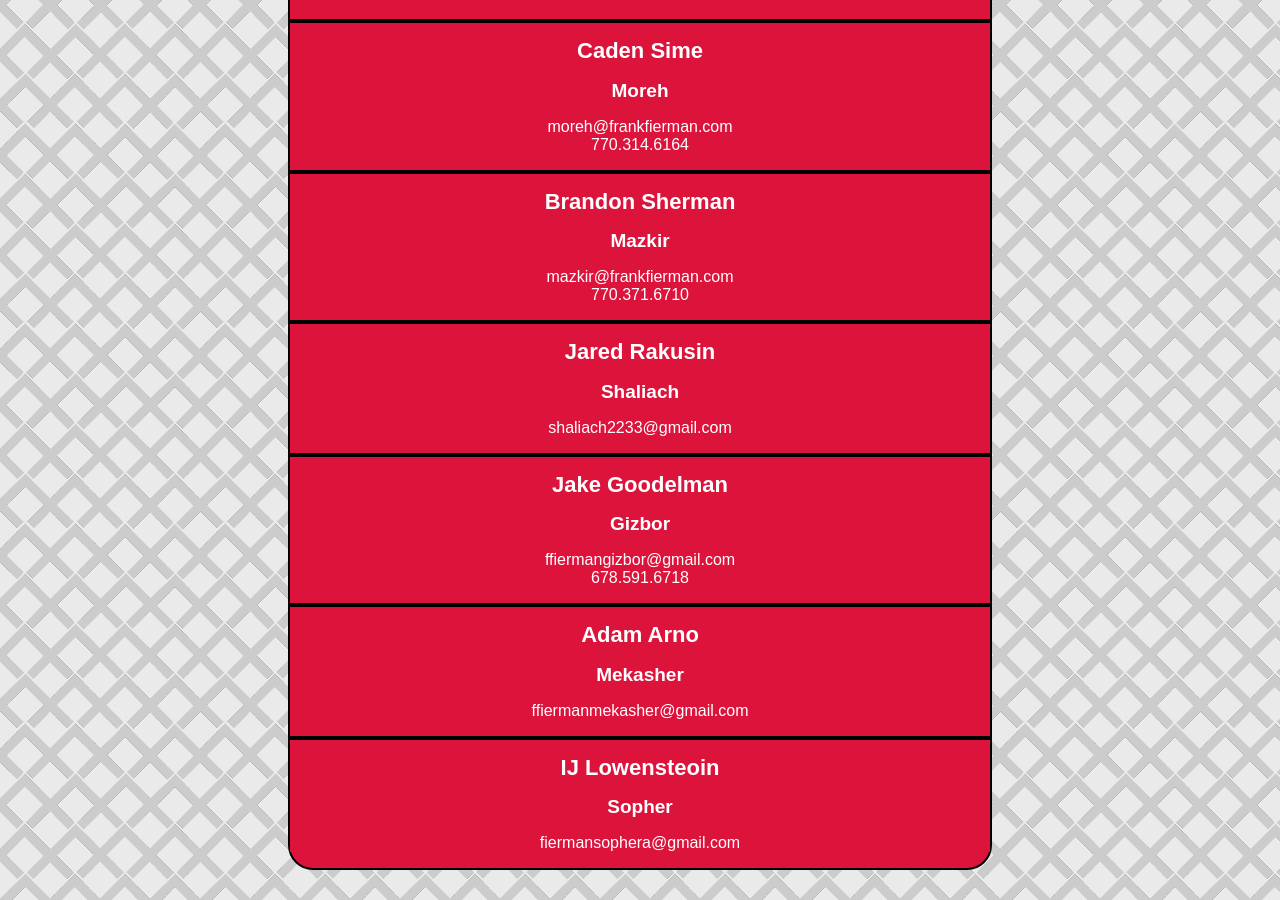
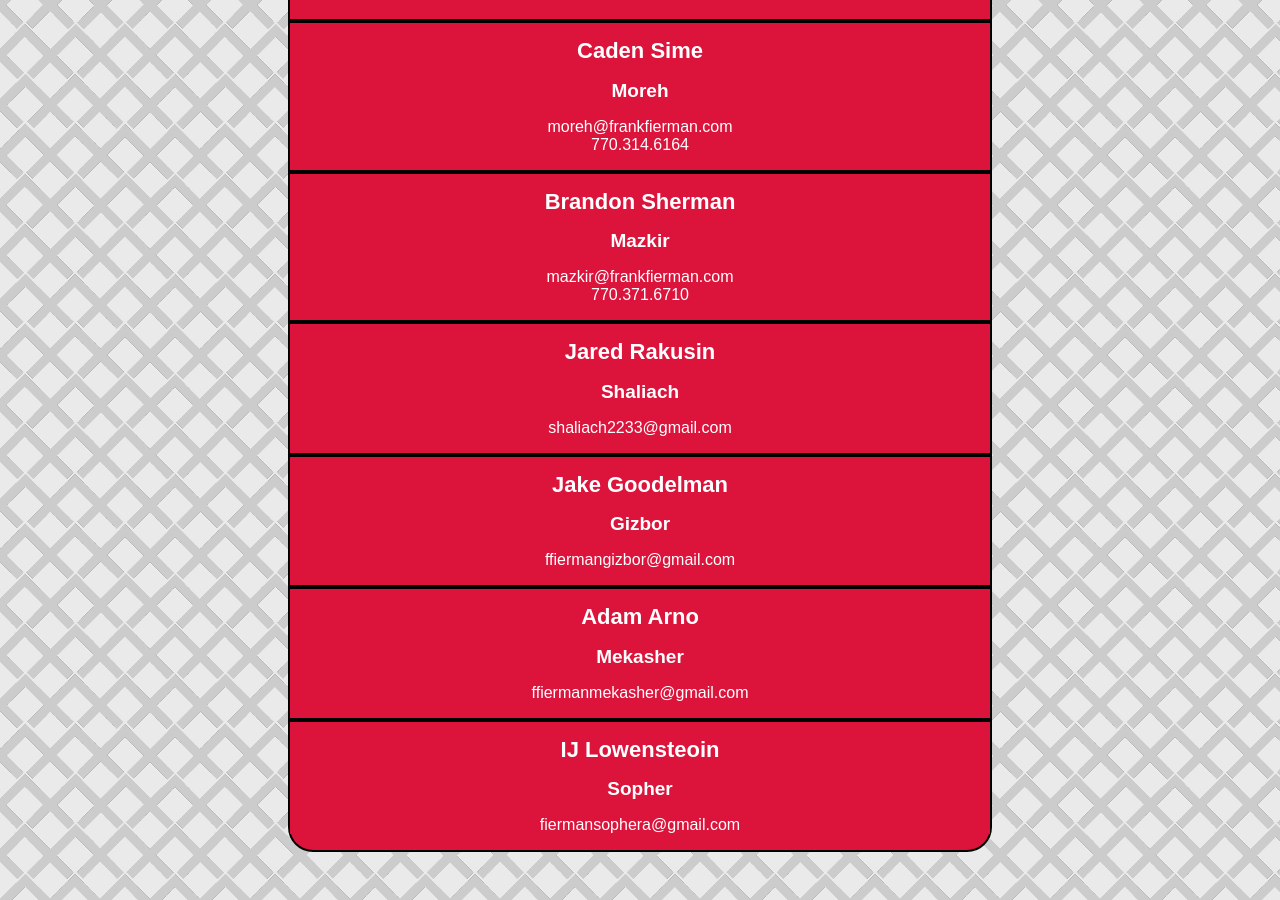
Before and after one commit to fiermanmazkir/fiermanmazkir.github.io, a Jekyll site: the page built from board/index.md, in a window 1280 px wide and 900 px high, scrolled down 595 px. Built offline with Jekyll 4.4.1, drawn with Linux system fonts in a browser that asks for light colours; comment, search, counter and statistics services are not loaded.

Commit message:
updated board to spring 2018

```diff
--- a/board/index.md
+++ b/board/index.md
@@ -128,7 +128,6 @@ body {background-image: url("/images/FBackgroundSmall.png")
          <h1 class="board">Jake Goodelman</h1>
 	 <h2 class="board">Gizbor</h2>
 	 <p class="board">ffiermangizbor@gmail.com<br>
-	 678.591.6718
 	 </p>
 	 </div>
 
```
